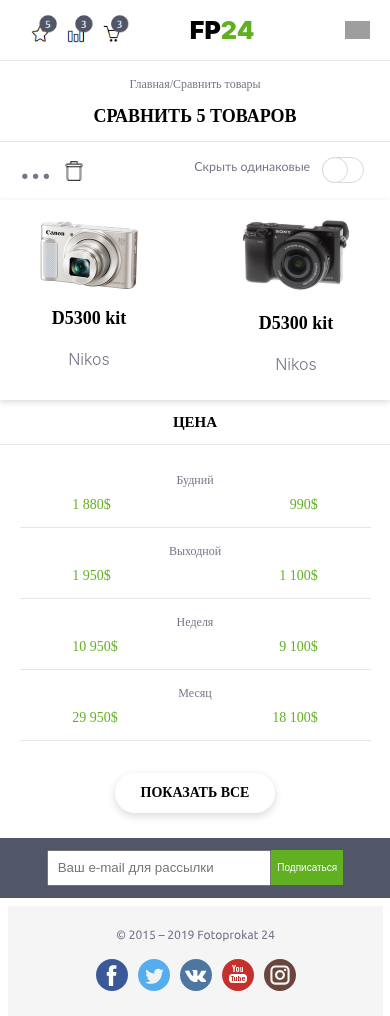
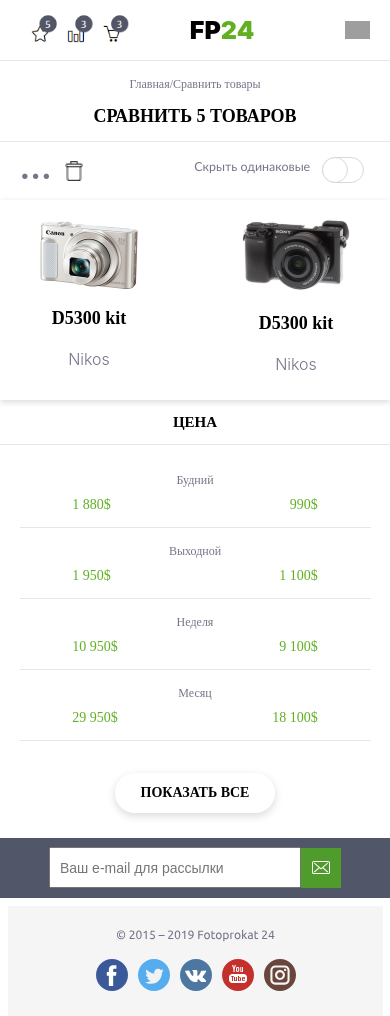
Before and after one commit to khumayunkh/Rent-a-photo, a React (Create React App) app: page / in a window 390 px wide. Built offline with nearby package versions, Linux system fonts and the light colour scheme; grey boxes are pictures that could not be loaded.

Commit message:
style footer

```diff
--- a/src/components/Footer/Footer.js
+++ b/src/components/Footer/Footer.js
@@ -1,7 +1,7 @@
 import React from "react";
 import Contact from "../Contact/Contact";
 import style from './footer.module.css'
-
+import button from './../../images/Vector.svg'
 
 function Footer(){
 
@@ -15,7 +15,10 @@ function Footer(){
                 </div>
                 <div className={style.input}>
                     <input className={style.input_in} placeholder="Ваш e-mail для рассылки"/>
-                    <button>Подписаться</button>
+                    <button className={style.desktop_btn}>Подписаться</button>
+                    <button className={style.mobile_btn}>
+                        <img className={style.mobile_btn_in} src={button}/>
+                    </button>
                 </div>
                 <div className={style.number}>
                     <a>Заказать звонок</a>
--- a/src/components/Footer/footer.module.css
+++ b/src/components/Footer/footer.module.css
@@ -46,7 +46,7 @@
     outline: none;
 }
 
-.input button{
+.desktop_btn{
     font-size: 14px;
     color: white;
     font-weight: 500;
@@ -66,6 +66,10 @@
     font-size: 20px;
     line-height: 21px;
     font-weight: 400;
+}
+
+.mobile_btn{
+    display: none;
 }
 
 @media(max-width:1300px){
@@ -92,7 +96,7 @@
         width: 60%;
         height: 40px;
     }
-    .input button{
+    .desktop_btn{
         font-size: 12px;
         color: white;
         font-weight: 500;
@@ -128,7 +132,7 @@
         width: 60%;
         height: 40px;
     }
-    .input button{
+    .desktop_btn{
         font-size: 10px;
         color: white;
         font-weight: 500;
@@ -171,18 +175,35 @@
         align-items: center;
     }
     .input_in{
-        align-self: start;
+        align-self: center;
         padding-left: 3%;
         width: 80%;
-        height: 30px;
+        height: 35px;
+        font-weight: 400;
+        font-size: 14px;
+        line-height: 16px;
+        color: #75758A;
     }
-    .input button{
-        height: 35px;
+
+    .desktop_btn{
+        display: none;
+    }
+    .mobile_btn{
+        width: 40px;
+        height: 40px;
+        display: flex;
         font-size: 10px;
         color: white;
         font-weight: 500;
         border: none;
-        background-color: #60B021;;
+        background-color: #4F9C2C;;
+        align-items: center;
+        justify-content: center;
+    }
+    .mobile_btn_in{
+        width: 55%;
+        border: 1px solid white;
+        border-radius: 12%;
     }
     .number{
         display: none;
```
Also changed, not shown: src/images/Vector.svg (added).
